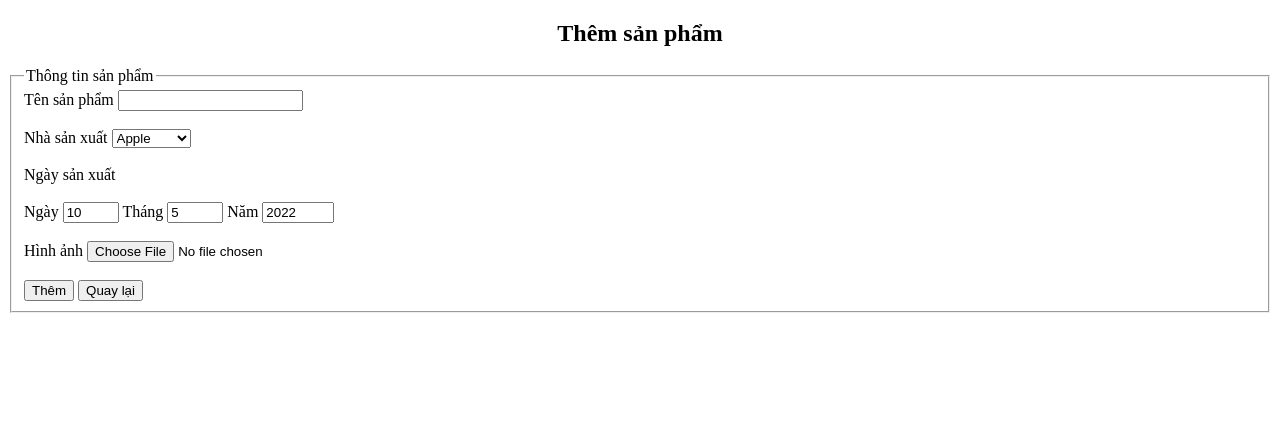
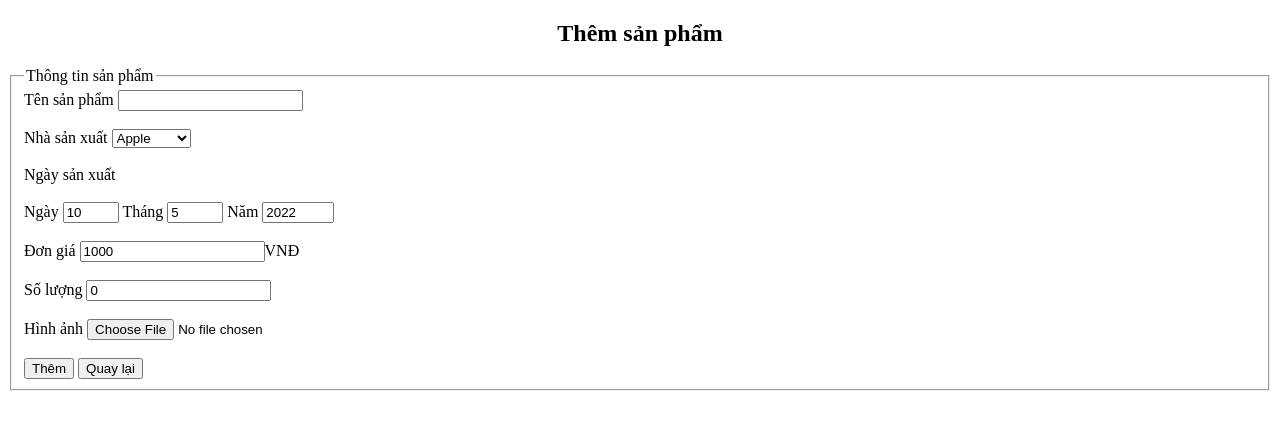
Before and after one commit to haduc25/web_ontap, a PHP site: page /index_create in a window 1280 px wide. Shown: the top 430 px of the page. Run offline with PHP 8.4, Linux system fonts and the light colour scheme.

Commit message:
commit saved before add dongia & so luong

```diff
--- a/webmvc/Controllers/ProductController.php
+++ b/webmvc/Controllers/ProductController.php
@@ -20,9 +20,16 @@ class ProductController
         $_year = $_POST['year'];
 
         if(intval($_day) < 10)
+        {
+            $_day = str_replace('0', '', $_day);
             $_day = '0'.$_day;
+        }
+
         if(intval($_month) < 10)
+        {
+            $_month = str_replace('0', '', $_month);
             $_month = '0'.$_month;
+        }
 
         $_date = $_day."/".$_month."/".$_year;
 
--- a/webmvc/Views/create.php
+++ b/webmvc/Views/create.php
@@ -50,6 +50,15 @@
 
                 <br>
                 <br>
+                <label for="">Đơn giá</label>
+                <input type="number" name="day" value="1000" min="1000">VNĐ
+                <br>
+                <br>
+                <label for="">Số lượng</label>
+                <input type="number" name="month" value="0" min="1">
+
+                <br>
+                <br>
                 <label for="">Hình ảnh</label>
                 <input type="file" name="hinhanh">
 
```
